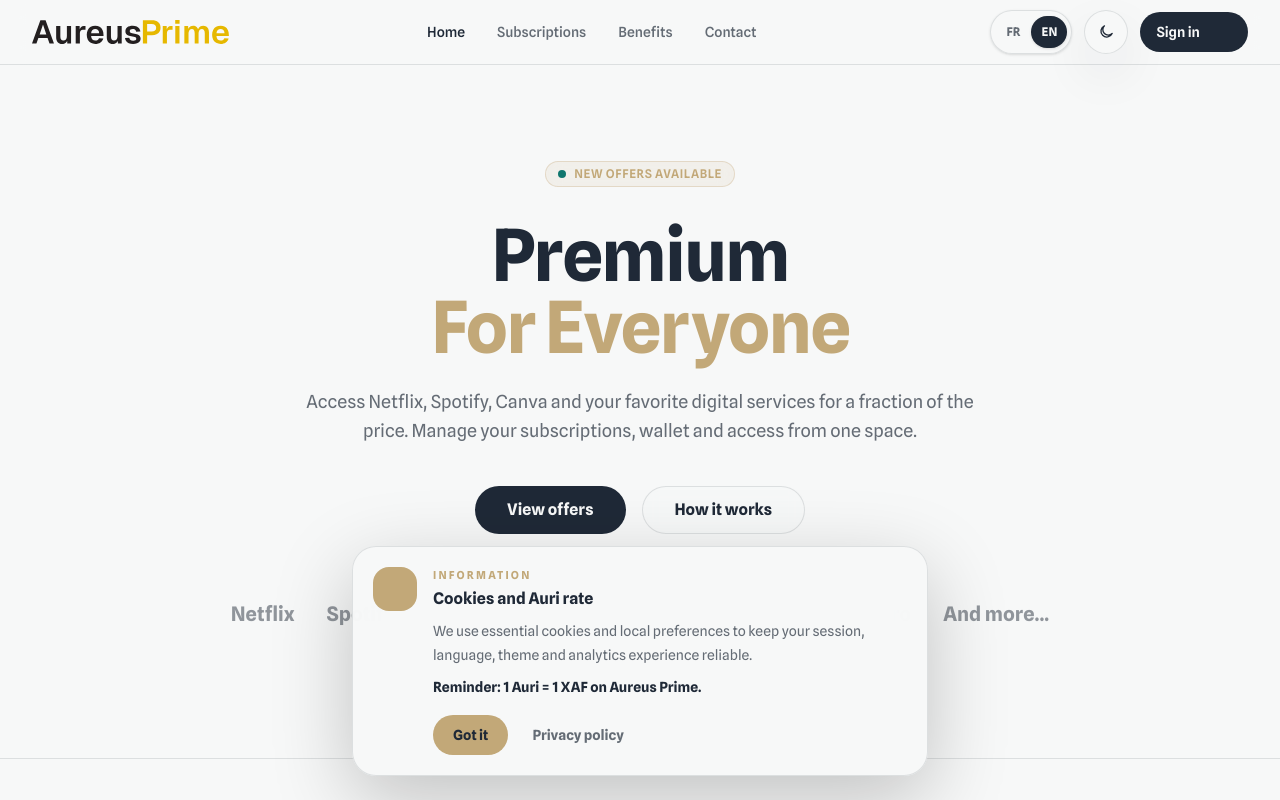
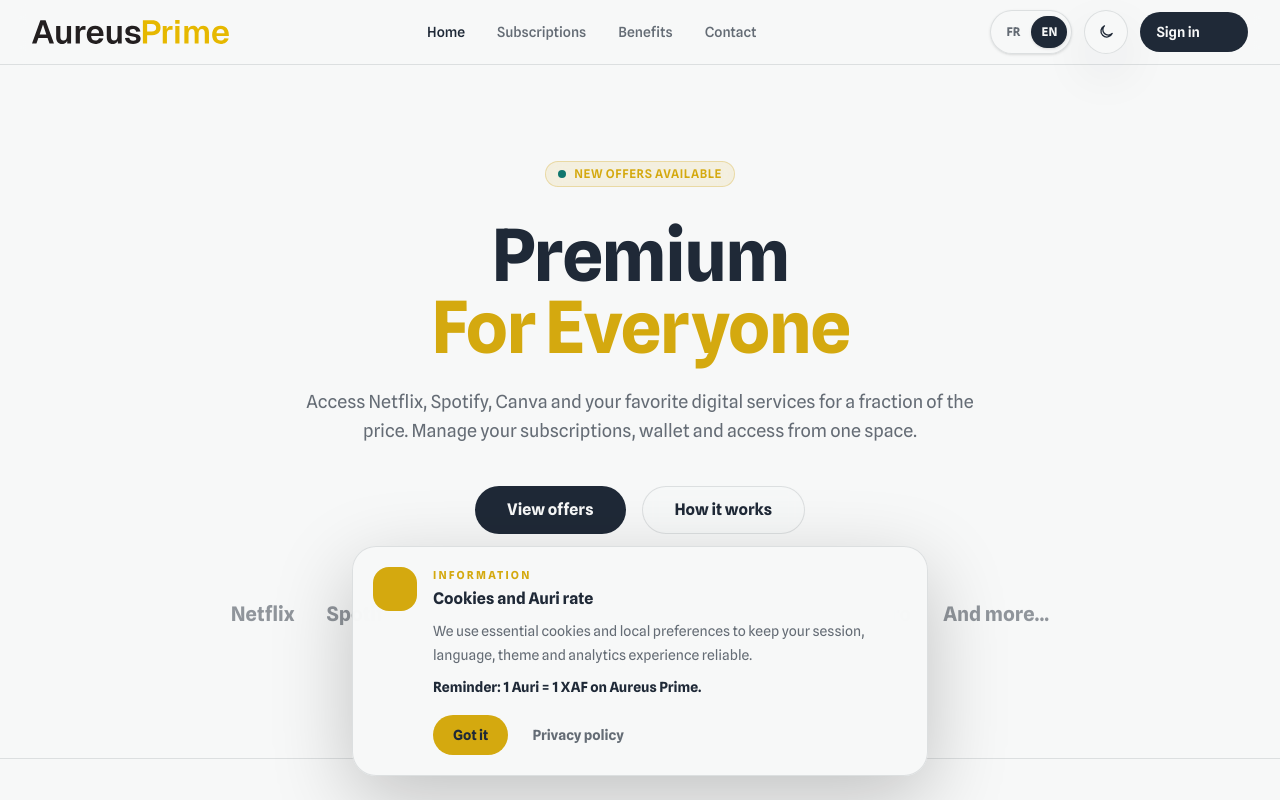
Before and after one commit to wulfrid650/aureusprimecli, a Next.js app: page /accueil in a window 1280 px wide. Shown: the top 800 px of the page. Built offline with nearby package versions, Linux system fonts and the light colour scheme; no server answers.

Commit message:
Warm Aureus gold tone

```diff
--- a/src/app/globals.css
+++ b/src/app/globals.css
@@ -38,15 +38,15 @@ body {
 }
 
 @theme {
-  --color-primary-50: #f8f4ec;
-  --color-primary-100: #efe6d6;
-  --color-primary-200: #dfceb1;
-  --color-primary-300: #d0b98f;
-  --color-primary-400: #c8ad80;
-  --color-primary-500: #c2a878;
-  --color-primary-600: #a98f5f;
-  --color-primary-700: #806b47;
-  --color-primary-800: #574832;
+  --color-primary-50: #f9f3df;
+  --color-primary-100: #f1dfaa;
+  --color-primary-200: #e7ca77;
+  --color-primary-300: #dfbd4f;
+  --color-primary-400: #d7af34;
+  --color-primary-500: #d4a90f;
+  --color-primary-600: #ad8500;
+  --color-primary-700: #765c00;
+  --color-primary-800: #433500;
   --color-primary-900: #332b20;
   --color-primary-950: #1f2937;
   --font-sans: var(--font-inter);
@@ -63,17 +63,17 @@ body {
   --surface-solid: #f7f8f8;
   --surface-strong: #1f2937;
   --surface-strong-soft: #273241;
-  --gold: #c2a878;
-  --gold-strong: #d0b98f;
-  --gold-deep: #806b47;
-  --gold-soft: rgba(194, 168, 120, 0.16);
+  --gold: #d4a90f;
+  --gold-strong: #dfbd4f;
+  --gold-deep: #765c00;
+  --gold-soft: rgba(212, 169, 15, 0.16);
   --trust-green: #0F766E;
   --trust-green-soft: rgba(15, 118, 110, 0.08);
   --border: rgba(31, 41, 55, 0.12);
   --shadow-soft: 0 30px 90px rgba(31, 41, 55, 0.08);
   --shadow-card: 0 20px 50px rgba(31, 41, 55, 0.08);
-  --hero-glow: rgba(194, 168, 120, 0.12);
-  --hero-glow-soft: rgba(194, 168, 120, 0.08);
+  --hero-glow: rgba(212, 169, 15, 0.12);
+  --hero-glow-soft: rgba(212, 169, 15, 0.08);
   --premium-page-bg: #f7f8f8;
   --premium-header-bg: rgba(247, 248, 248, 0.86);
   --premium-section-bg: rgba(247, 248, 248, 0.72);
@@ -94,7 +94,7 @@ body {
   --premium-cta-text: #f7f8f8;
   --premium-cta-shadow: none;
   --premium-hero-radial: none;
-  --premium-glow-line: rgba(194, 168, 120, 0.12);
+  --premium-glow-line: rgba(212, 169, 15, 0.12);
 }
 
 @theme inline {
@@ -121,16 +121,16 @@ body {
   --surface-solid: #1f2937;
   --surface-strong: #f7f8f8;
   --surface-strong-soft: #273241;
-  --gold: #c2a878;
-  --gold-strong: #d0b98f;
-  --gold-deep: #806b47;
-  --gold-soft: rgba(194, 168, 120, 0.18);
+  --gold: #d4a90f;
+  --gold-strong: #dfbd4f;
+  --gold-deep: #765c00;
+  --gold-soft: rgba(212, 169, 15, 0.18);
   --trust-green: #0F766E;
   --trust-green-soft: rgba(15, 118, 110, 0.12);
   --border: rgba(247, 248, 248, 0.1);
   --shadow-soft: 0 30px 100px rgba(0, 0, 0, 0.42);
   --shadow-card: 0 24px 60px rgba(0, 0, 0, 0.35);
-  --hero-glow: rgba(194, 168, 120, 0.12);
+  --hero-glow: rgba(212, 169, 15, 0.12);
   --hero-glow-soft: rgba(247, 248, 248, 0.04);
   --premium-page-bg: #1f2937;
   --premium-header-bg: rgba(31, 41, 55, 0.86);
@@ -147,12 +147,12 @@ body {
   --premium-nav-shadow: 0 -10px 40px rgba(0, 0, 0, 0.18);
   --premium-progress-bg: rgba(247, 248, 248, 0.08);
   --premium-success: var(--trust-green);
-  --premium-cta-bg: #c2a878;
-  --premium-cta-bg-hover: #d0b98f;
+  --premium-cta-bg: #d4a90f;
+  --premium-cta-bg-hover: #dfbd4f;
   --premium-cta-text: #1f2937;
   --premium-cta-shadow: none;
   --premium-hero-radial: none;
-  --premium-glow-line: rgba(194, 168, 120, 0.1);
+  --premium-glow-line: rgba(212, 169, 15, 0.1);
 }
 
 html {
```
